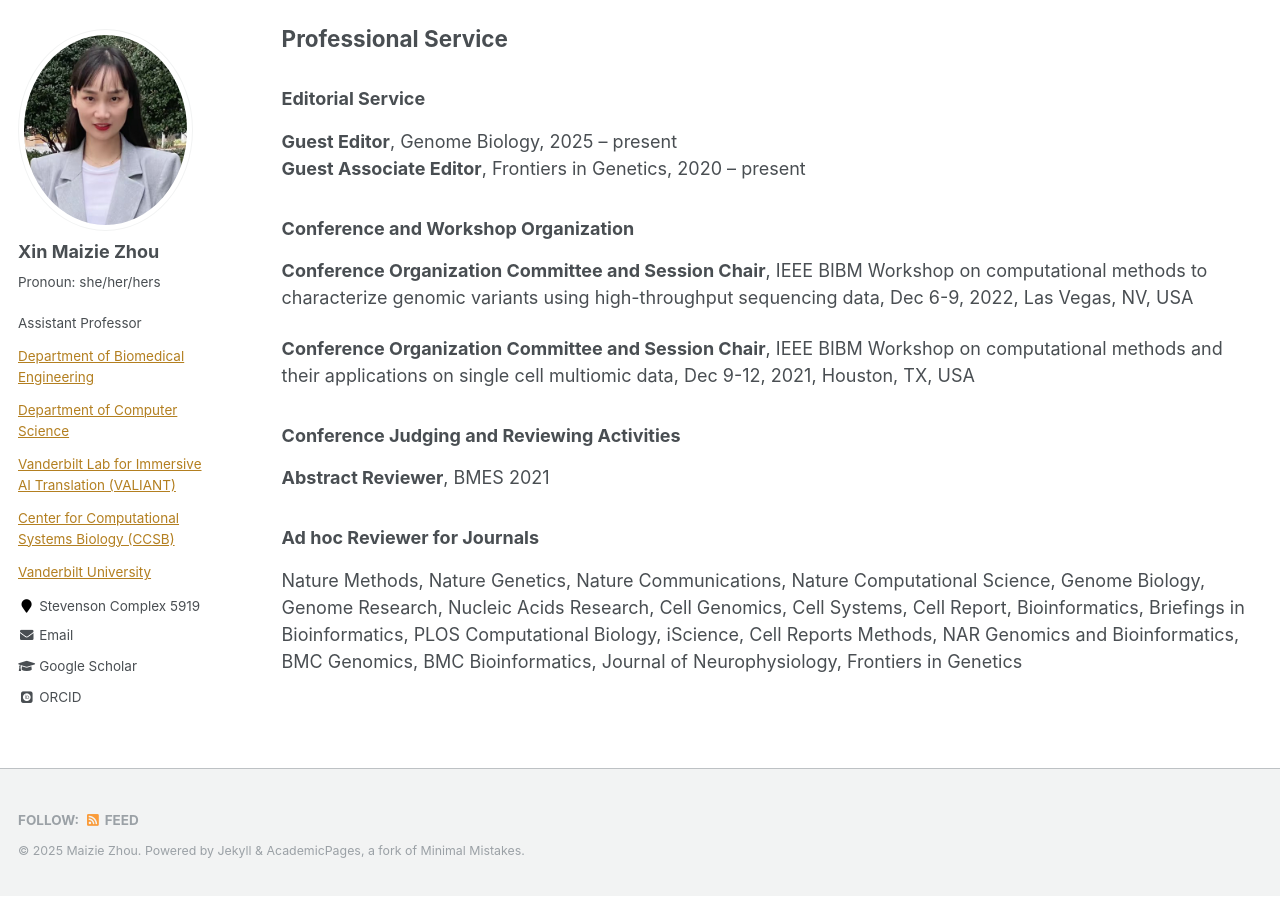
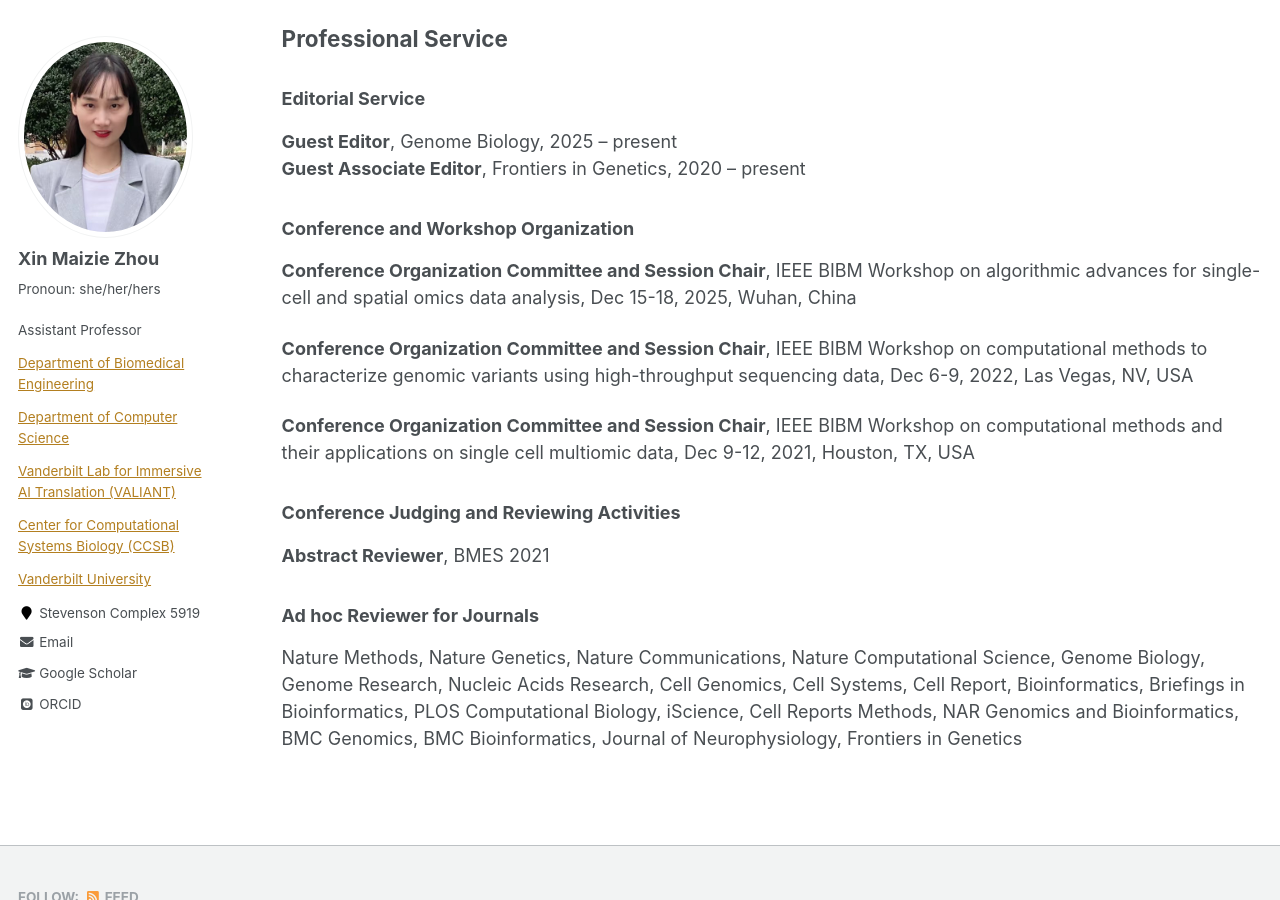
Before and after one commit to maiziezhoulab/Maiziezhoulab.github.io, a Jekyll site: the page built from _pages/TeachingService.md, in a window 1280 px wide and 900 px high, scrolled down 901 px. Built offline with Jekyll 4.4.1, drawn with Linux system fonts in a browser that asks for light colours; some web fonts are replaced.

Commit message:
Update TeachingService.md

```diff
--- a/_pages/TeachingService.md
+++ b/_pages/TeachingService.md
@@ -36,6 +36,7 @@ author_profile: true
 **Guest Associate Editor**, Frontiers in Genetics,              2020 – present
 
 ### Conference and Workshop Organization
+**Conference Organization Committee and Session Chair**, IEEE BIBM Workshop on algorithmic advances for single-cell and spatial omics data analysis, Dec 15-18, 2025, Wuhan, China
 
 **Conference Organization Committee and Session Chair**, IEEE BIBM Workshop on computational methods to characterize genomic variants using high-throughput sequencing data, Dec 6-9, 2022, Las Vegas, NV, USA
 
```
